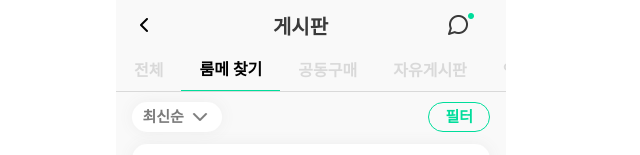
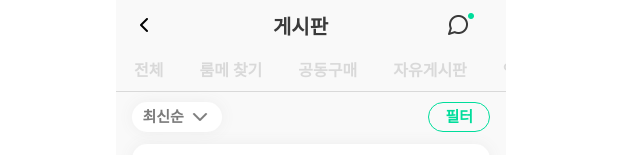
Before and after one commit to chan-byeong/Puzzle_05, a React (Vite) app: page /community/announcement in a window 1280 px wide. Shown: the top 155 px of the page, without its empty margins (329-969 px from the left). Built offline with nearby package versions, Linux system fonts and the light colour scheme; a web font is replaced by a local one.

Commit message:
feat: 새로고침 시 tabContainer 상태 업데이트

```diff
--- a/src/components/Bulletin/TabContainer.tsx
+++ b/src/components/Bulletin/TabContainer.tsx
@@ -1,3 +1,4 @@
+import { useEffect } from "react";
 import { useNavigate } from "react-router-dom";
 
 import { css } from "@emotion/react";
@@ -20,9 +21,17 @@ interface TabContainerProps {
 
 function TabContainer({ activeTab, setActiveTab }: TabContainerProps) {
   const nav = useNavigate();
+
   const handleTabClick = (index: number) => {
     setActiveTab(index);
   };
+
+  useEffect(() => {
+    const currentUrl = window.location.href;
+    const url = new URL(currentUrl);
+    const index = TAB_LIST.findIndex((tab) => tab[1] === url.pathname);
+    setActiveTab(index);
+  }, []);
 
   return (
     <div css={styles.tabContainer}>
```
